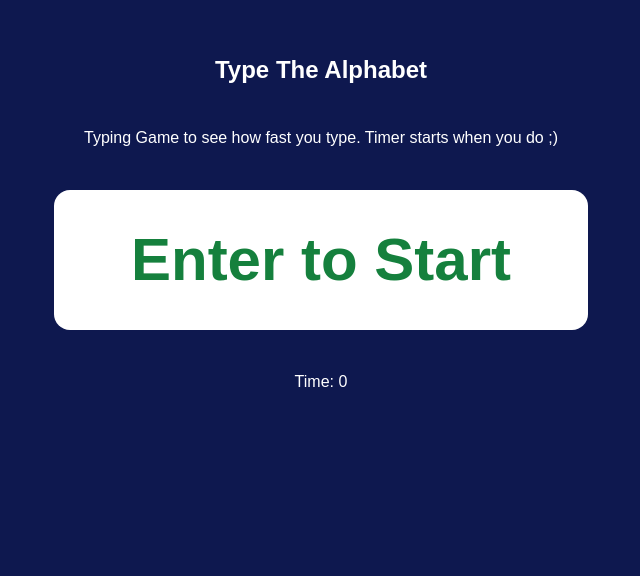
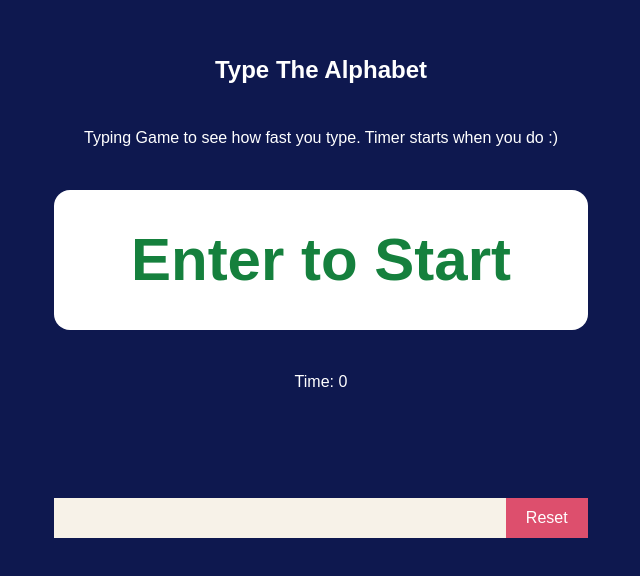
Before and after one commit to sarthak144/typing-game, a React (Create React App) app: page / in a window 1280 px wide. Shown: the part 146-722 px from the top of the page, without its empty margins (319-959 px from the left). Built offline with nearby package versions, Linux system fonts and the light colour scheme.

Commit message:
Added Reset

```diff
--- a/src/App.js
+++ b/src/App.js
@@ -45,6 +45,7 @@ function App() {
 	// const [subText, setSubText] = useState("Click Start");
 	const [interval, setInter] = useState(null);
 	const [highScore, setHighScore] = useState(false);
+	const [endGameText, setEndGameText] = useState("Enter to Restart")
 
 
 	let right = new Audio(Right)
@@ -57,9 +58,10 @@ function App() {
 			setHighScore(true);
 			highscoreSound.play()
 			setTimeout(() => {
-
+				setEndGameText("Enter to Restart")
 				setHighScore(false);
-			}, 10000);
+			}, 5000);
+			setEndGameText("New Highscore")
 			localStorage.setItem("highscore", time);
 		}
 	};
@@ -141,16 +143,26 @@ function App() {
 		);
 	}
 
+	function reset()
+	{
+		clearInterval(interval);
+		setTimer(0);
+		setIndex(-1);
+		setWin(false);
+
+
+	}
+
 	return (
-		<div className="App font-poppins bg-[#0e184f] text-center flex justify-center">
-			<div className=" h-screen text-white md:p-40 p-10 text-center md:w-2/3">
+		<div className="App  font-poppins bg-[#0e184f] text-center flex justify-center">
+			<div className=" h-screen text-white lg:p-40 p-10 text-center lg:w-2/3">
 				<h1 className="text-2xl font-bold my-10"> Type The Alphabet</h1>
-				<p>Typing Game to see how fast you type. Timer starts when you do ;)</p>
+				<p>Typing Game to see how fast you type. Timer starts when you do :)</p>
 				<div className="bg-white p-10 rounded-2xl font-extrabold text-green-700 text-6xl my-10">
-					{index == -1
+					{index === -1
 						? !win
 							? "Enter to Start"
-							: "Enter to Restart"
+							: endGameText
 						: currAlphabet}
 					{highScore && <Confetti />}
 				</div>
@@ -162,7 +174,12 @@ function App() {
 						My best time: {localStorage.getItem("highscore")}{" "}
 					</p>
 				)}
+				<div className=" w-full mt-20  flex flex-row">
+					<input className=" bg-[#f7f2e8] w-full "/>
+					<button onClick={reset} className="bg-[#dd4f6d] py-2 px-5">Reset</button>
+				</div>
 			</div>
+
 		</div>
 	);
 }
```
